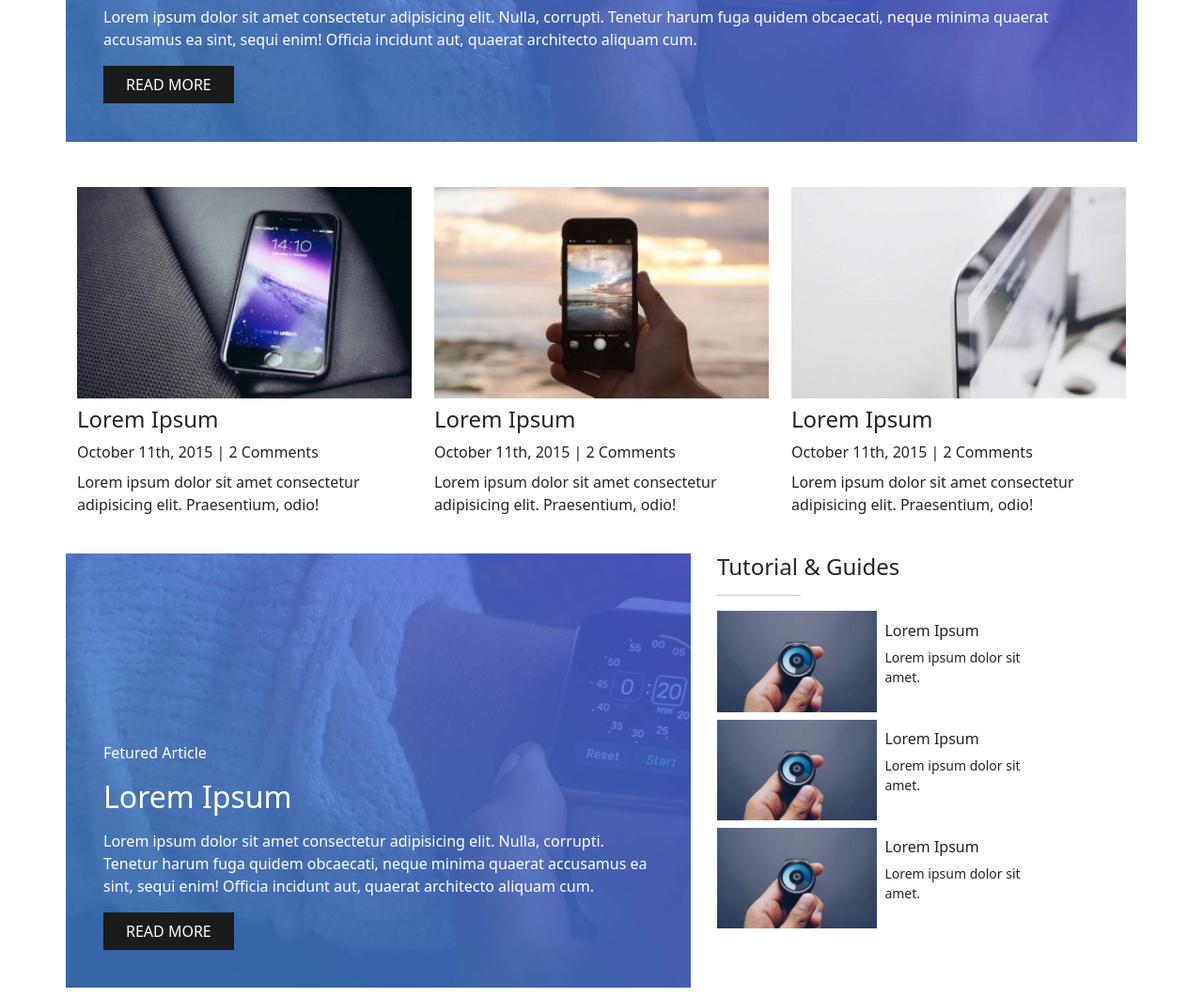
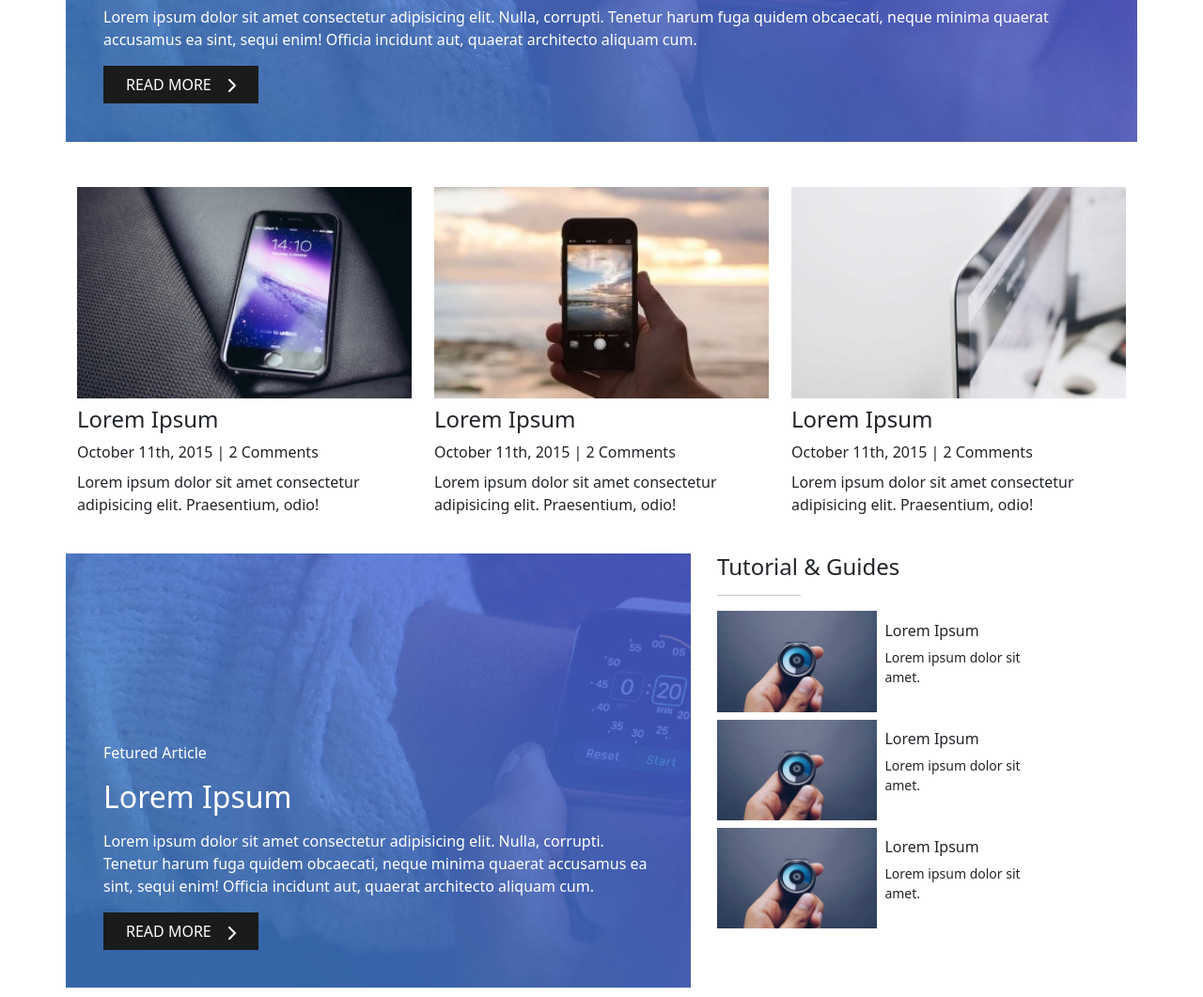
Before and after one commit to edoardorizzo/proj-html-vuejs, a Vue app: page / in a window 1280 px wide. Shown: the part 2001-3062 px from the top of the page at 94% size. Built offline with nearby package versions, Linux system fonts and the light colour scheme.

Commit message:
fix button in main component

```diff
--- a/src/components/LastNewsBigCardComp.vue
+++ b/src/components/LastNewsBigCardComp.vue
@@ -1,6 +1,6 @@
 <script>
 export default {
-name: 'LastNewsBigCardComp',
+    name: 'LastNewsBigCardComp',
 }
 </script>
 
@@ -9,8 +9,15 @@ name: 'LastNewsBigCardComp',
     <div class="big_card container mt-4 mb-5">
         <div class="mb-3">Fetured Article</div>
         <h2 class="mb-3">Lorem Ipsum</h2>
-        <p class="mb-3">Lorem ipsum dolor sit amet consectetur adipisicing elit. Nulla, corrupti. Tenetur harum fuga quidem obcaecati, neque minima quaerat accusamus ea sint, sequi enim! Officia incidunt aut, quaerat architecto aliquam cum.</p>
-        <button class="border-0 p-2 ps-4 pe-4">READ MORE</button>
+        <p class="mb-3">Lorem ipsum dolor sit amet consectetur adipisicing elit. Nulla, corrupti. Tenetur harum fuga quidem
+            obcaecati, neque minima quaerat accusamus ea sint, sequi enim! Officia incidunt aut, quaerat architecto aliquam
+            cum.</p>
+        <button class="border-0 p-2 ps-4 pe-4 d-flex align-items-center justify-content-between">
+            READ MORE
+            <div class="icon_container ms-3">
+                <img src="/icons/chevron-right-solid.svg" alt="">
+            </div>
+        </button>
     </div>
 </template>
 
@@ -18,7 +25,7 @@ name: 'LastNewsBigCardComp',
 <style lang="scss" scoped>
 @use '../partials/partials.scss' as *;
 
-.big_card{
+.big_card {
     background-image: url('/img/featured_article_1_bg.jpg');
     background-size: cover;
     width: 100%;
@@ -27,10 +34,13 @@ name: 'LastNewsBigCardComp',
     padding-top: 240px;
     color: $white;
 
-    button{
+    button {
         background-color: $black;
         color: $white;
+
+        .icon_container{
+            width: 10px;
+        }
     }
 }
-
 </style>
--- a/src/components/TutorialComp.vue
+++ b/src/components/TutorialComp.vue
@@ -2,7 +2,7 @@
 import TutorialLittleCardComp from './TutorialLittleCardComp.vue';
 
 export default {
-    components:{
+    components: {
         TutorialLittleCardComp,
     },
     name: 'TutorialComp',
@@ -21,7 +21,12 @@ export default {
                 <p class="mb-3">Lorem ipsum dolor sit amet consectetur adipisicing elit. Nulla, corrupti. Tenetur harum fuga
                     quidem obcaecati, neque minima quaerat accusamus ea sint, sequi enim! Officia incidunt aut, quaerat
                     architecto aliquam cum.</p>
-                <button class="border-0 p-2 ps-4 pe-4">READ MORE</button>
+                <button class="border-0 p-2 ps-4 pe-4 d-flex align-items-center justify-content-between">
+                    READ MORE
+                    <div class="icon_container ms-3">
+                        <img src="/icons/chevron-right-solid.svg" alt="">
+                    </div>
+                </button>
             </div>
             <div class="tutorial_guides ms-3 col-4">
                 <h4>Tutorial & Guides</h4>
@@ -49,6 +54,10 @@ export default {
     button {
         background-color: $black;
         color: $white;
+
+        .icon_container {
+            width: 10px;
+        }
     }
 }
 </style>
```
